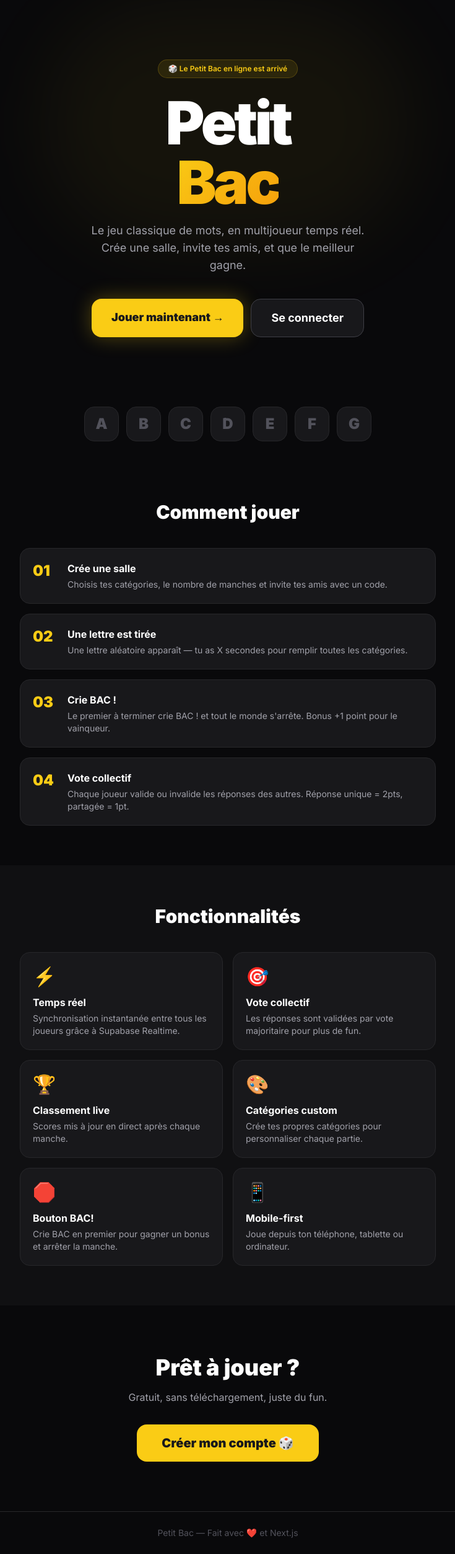
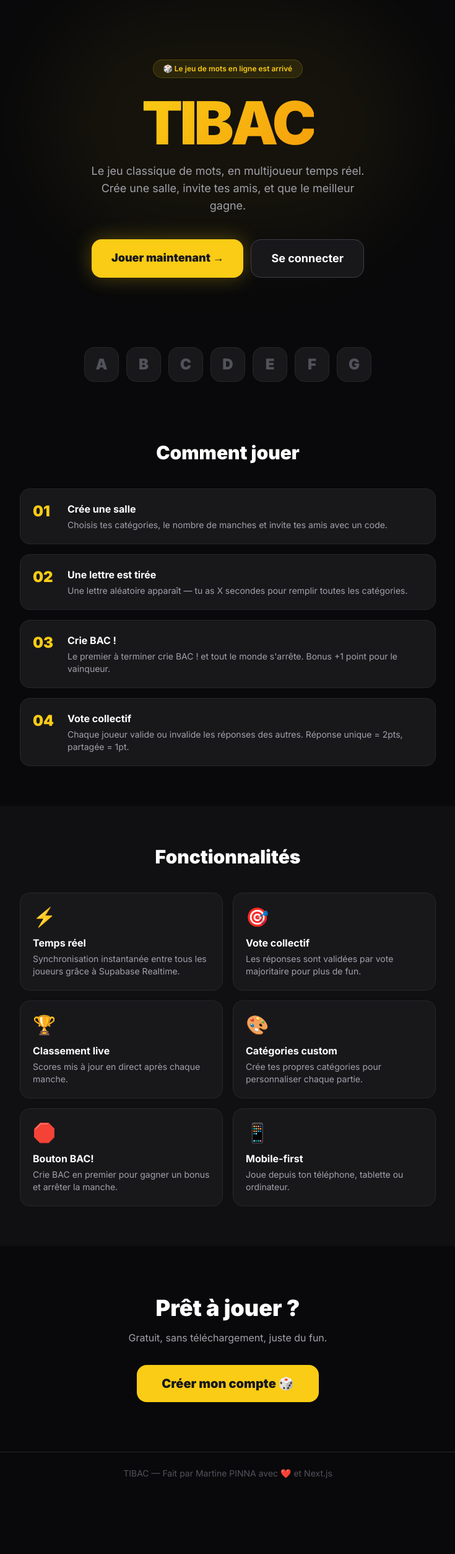
Before and after one commit to Martine9670/tibac, a Next.js app: page / in a window 1280 px wide. Shown: the whole page at 62% size, without its empty margins (272-1007 px from the left). After the commit the page ends 2411 px from the top, so only its background shows below. Built offline with nearby package versions, Linux system fonts and the light colour scheme.

Commit message:
Rename game to TIBAC, add fun categories, fix scoring and validation

```diff
--- a/app/(landing)/page.tsx
+++ b/app/(landing)/page.tsx
@@ -15,17 +15,15 @@ export default function LandingPage() {
 
       {/* Hero */}
       <section className="relative px-4 pt-24 pb-20 text-center">
-        {/* Background glow */}
         <div className="absolute top-0 left-1/2 -translate-x-1/2 w-[600px] h-[400px] bg-yellow-400/5 rounded-full blur-3xl pointer-events-none" />
 
         <div className="relative">
           <div className="inline-flex items-center gap-2 bg-yellow-400/10 border border-yellow-400/20 text-yellow-400 text-xs font-semibold px-4 py-1.5 rounded-full mb-6">
-            🎲 Le Petit Bac en ligne est arrivé
+            🎲 Le jeu de mots en ligne est arrivé
           </div>
 
           <h1 className="text-6xl md:text-8xl font-black text-white tracking-tighter leading-none mb-4">
-            Petit<br />
-            <span className="text-gradient">Bac</span>
+            <span className="text-gradient">TIBAC</span>
           </h1>
 
           <p className="text-zinc-400 text-lg max-w-md mx-auto mb-10">
@@ -117,7 +115,7 @@ export default function LandingPage() {
 
       {/* Footer */}
       <footer className="border-t border-zinc-800 px-4 py-6 text-center text-zinc-600 text-sm">
-        Petit Bac — Fait avec ❤️ et Next.js
+        TIBAC — Fait par Martine PINNA avec ❤️ et Next.js
       </footer>
 
     </main>
```
